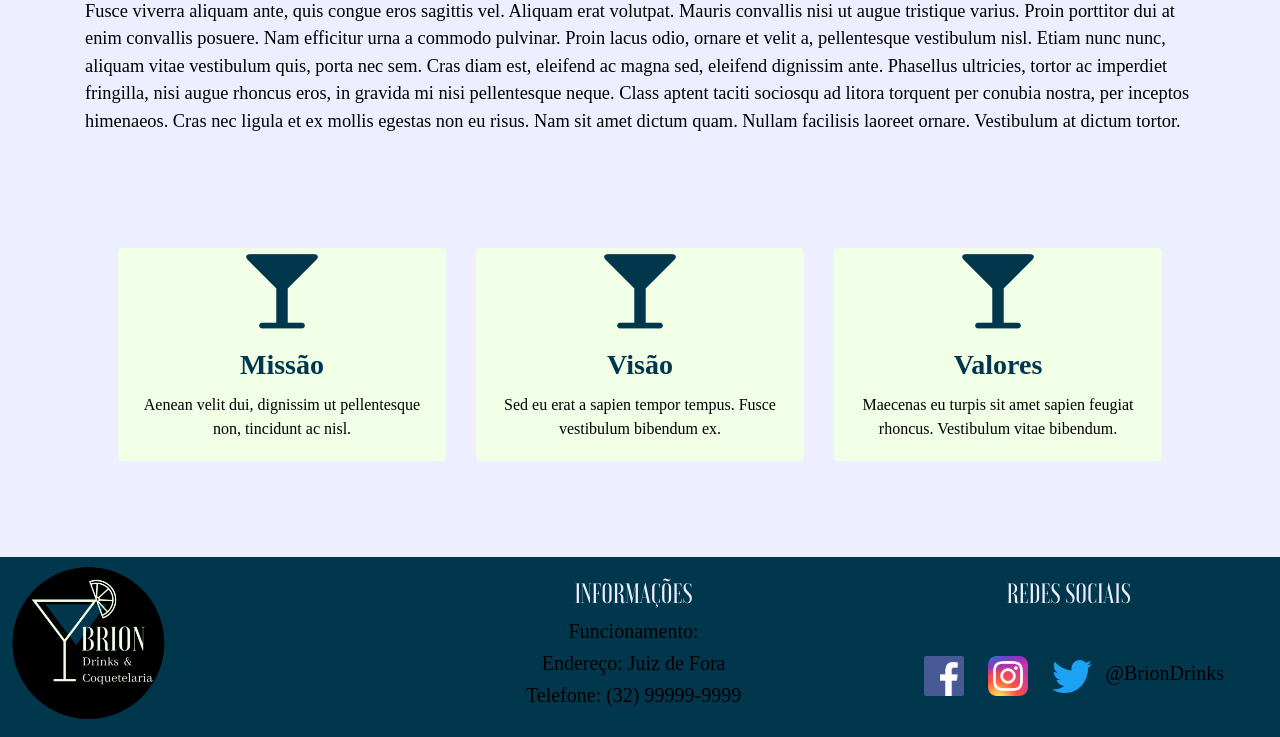
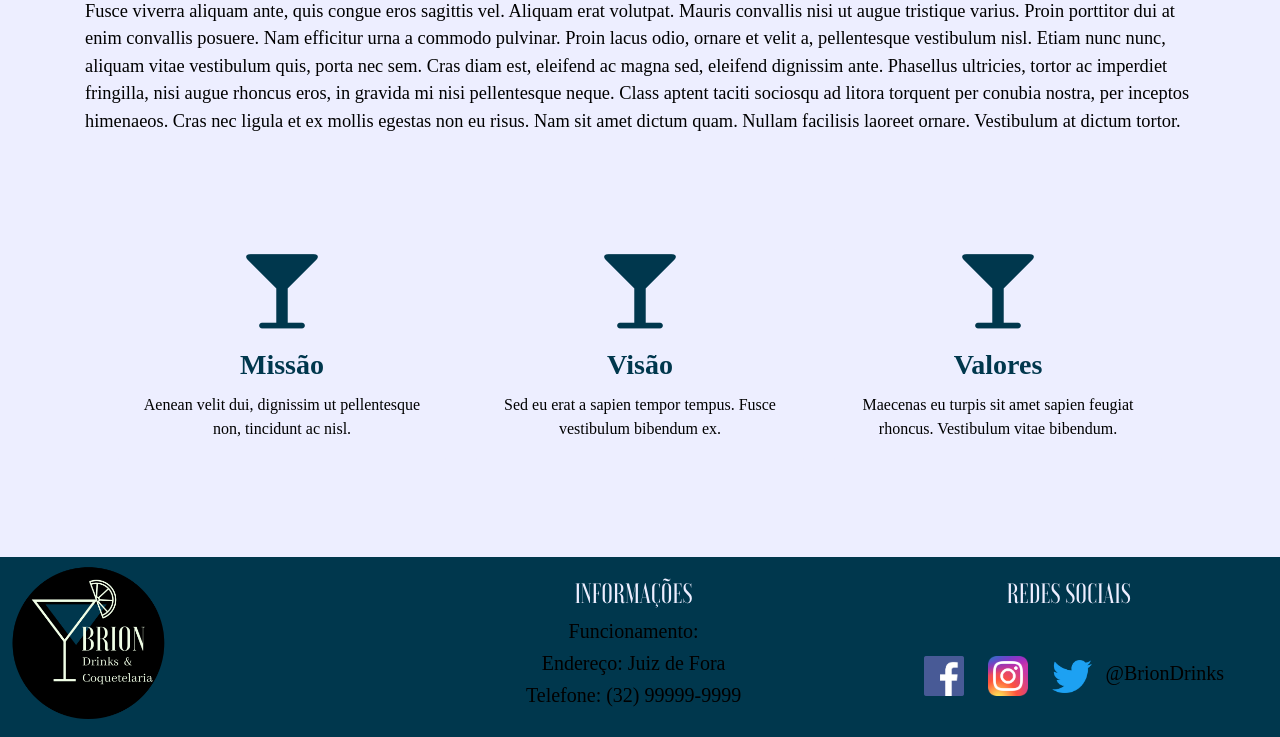
Before and after one commit to Pedro-Brion/Trainee2021.1, a PHP site: page /html/view-quemsomos.html in a window 1280 px wide. Shown: the part 1154-1891 px from the top of the page. Run offline with PHP 8.4, Linux system fonts and the light colour scheme; some web fonts are replaced.

Commit message:
cor de fundo corrigida

```diff
--- a/briondrinks/css/quem_somos.css
+++ b/briondrinks/css/quem_somos.css
@@ -38,7 +38,7 @@ body {
 
 .cartaoValMisVis{
     border: none;
-    background-color: #f1ffe7;
+    background-color: #edeeff;
 }
 
 .cartaoTitulo{
```
